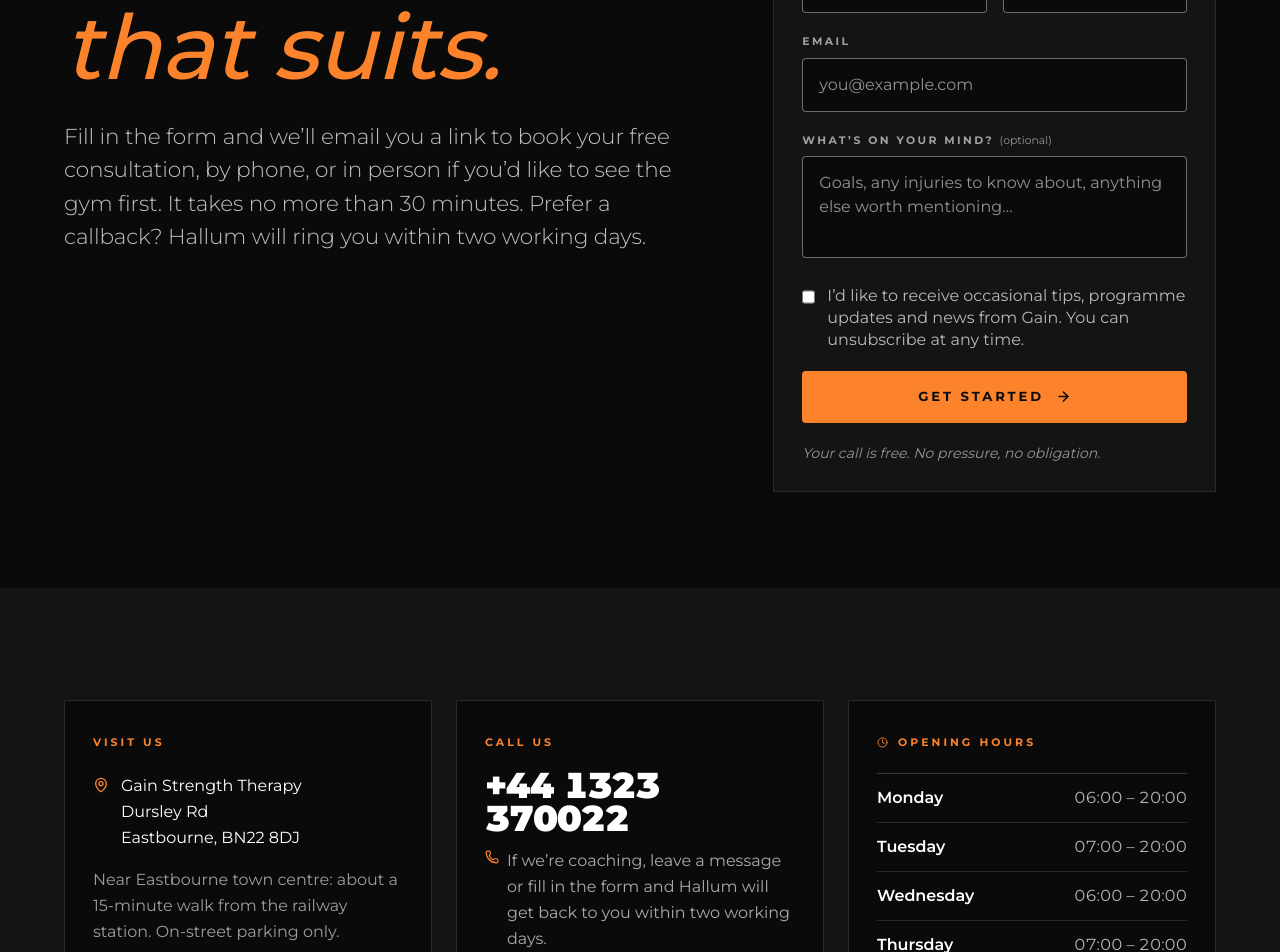
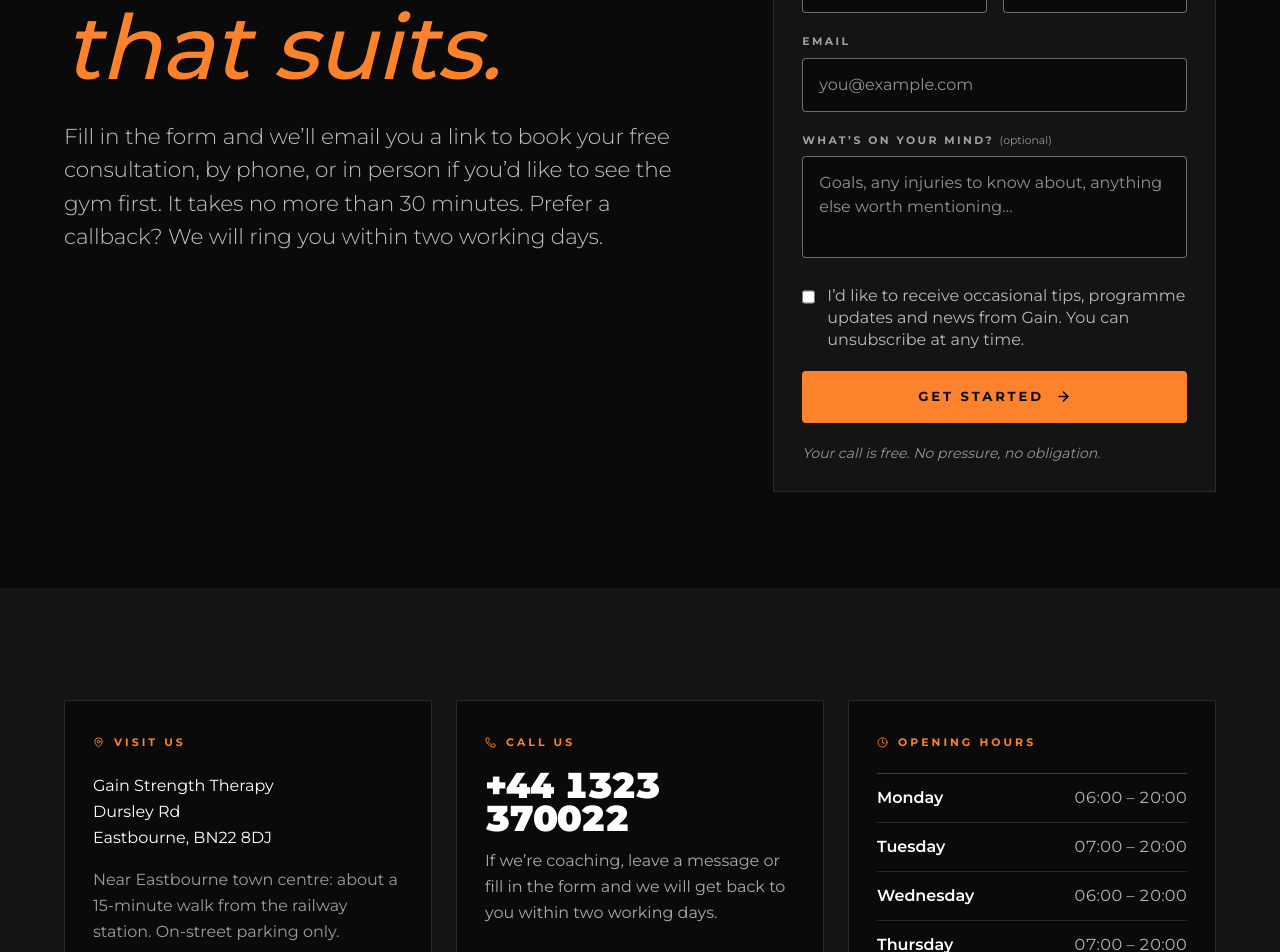
Before and after one commit to jevancousins/gain-website, a Next.js app: page /contact in a window 1280 px wide. Shown: the part 540-1492 px from the top of the page. Built offline with nearby package versions, Linux system fonts and the light colour scheme.

Commit message:
Polish About/Contact, footer links, and generalise trainer copy (#39)

```diff
--- a/src/app/6-week/page.tsx
+++ b/src/app/6-week/page.tsx
@@ -48,7 +48,7 @@ const PILLARS = [
   {
     number: "02",
     title: "MSc-qualified coaching",
-    body: "Led by Hallum Cousins, MSc Sport Physiology. Specialist focus on post-rehab and life after 40.",
+    body: "Led by a coach with an MSc in Sport Physiology. Specialist focus on post-rehab and life after 40.",
   },
   {
     number: "03",
--- a/src/app/contact/page.tsx
+++ b/src/app/contact/page.tsx
@@ -35,7 +35,7 @@ export default function ContactPage() {
               Fill in the form and we&rsquo;ll email you a link to book your
               free consultation, by phone, or in person if you&rsquo;d like to
               see the gym first. It takes no more than 30 minutes. Prefer a
-              callback? Hallum will ring you within two working days.
+              callback? We will ring you within two working days.
             </Lede>
           </div>
 
@@ -50,14 +50,22 @@ export default function ContactPage() {
       <Section tone="ink-soft">
         <div className="grid md:grid-cols-3 gap-6">
           <div className="border border-ink-line bg-ink p-7">
-            <Kicker>Visit us</Kicker>
-            <address className="not-italic mt-5 text-paper text-base leading-relaxed flex gap-3">
-              <MapPin size={16} className="text-flame mt-1 shrink-0" />
-              <span>
+            <Kicker>
+              <MapPin size={11} className="inline mr-1 align-middle" /> Visit us
+            </Kicker>
+            <address className="not-italic mt-5 text-base leading-relaxed">
+              <a
+                href={`https://maps.google.com/?q=${encodeURIComponent(
+                  `${SITE.name}, ${SITE.address.line1}, ${SITE.address.city} ${SITE.address.postcode}`
+                )}`}
+                target="_blank"
+                rel="noopener noreferrer"
+                className="text-paper hover:text-flame transition-colors"
+              >
                 Gain Strength Therapy<br />
                 {SITE.address.line1}<br />
                 {SITE.address.city}, {SITE.address.postcode}
-              </span>
+              </a>
             </address>
             <p className="mt-4 text-base text-paper/60 leading-relaxed">
               Near Eastbourne town centre: about a 15-minute walk from the
@@ -65,7 +73,7 @@ export default function ContactPage() {
             </p>
             <a
               href={`https://maps.google.com/?q=${encodeURIComponent(
-                `${SITE.address.line1}, ${SITE.address.city} ${SITE.address.postcode}`
+                `${SITE.name}, ${SITE.address.line1}, ${SITE.address.city} ${SITE.address.postcode}`
               )}`}
               target="_blank"
               rel="noopener noreferrer"
@@ -76,16 +84,17 @@ export default function ContactPage() {
           </div>
 
           <div className="border border-ink-line bg-ink p-7">
-            <Kicker>Call us</Kicker>
+            <Kicker>
+              <Phone size={11} className="inline mr-1 align-middle" /> Call us
+            </Kicker>
             <a
               href={`tel:${SITE.phoneHref}`}
               className="mt-4 block display text-3xl md:text-4xl text-paper hover:text-flame transition-colors tabular-nums"
             >
               {SITE.phone}
             </a>
-            <p className="mt-3 text-base text-paper/65 leading-relaxed flex gap-2 items-start">
-              <Phone size={14} className="text-flame mt-0.5 shrink-0" />
-              <span>If we&rsquo;re coaching, leave a message or fill in the form and Hallum will get back to you within two working days.</span>
+            <p className="mt-3 text-base text-paper/65 leading-relaxed">
+              If we&rsquo;re coaching, leave a message or fill in the form and we will get back to you within two working days.
             </p>
           </div>
 
--- a/src/app/faqs/page.tsx
+++ b/src/app/faqs/page.tsx
@@ -5,7 +5,7 @@ import { Folio, Kicker, Rule } from "@/components/editorial";
 export const metadata: Metadata = { title: "FAQs" };
 
 const FAQS = [
-  { q: "What happens after I fill in the form?", a: "We'll email you a link to book your free consultation, by phone or in person if you'd like to see the gym first. Prefer not to book? Hallum will call you within two working days. It lasts no more than 30 minutes." },
+  { q: "What happens after I fill in the form?", a: "We'll email you a link to book your free consultation, by phone or in person if you'd like to see the gym first. Prefer not to book? We will call you within two working days. It lasts no more than 30 minutes." },
   { q: "Which programme should I start with?", a: "Most people start with the 6-Week Transformation. It is the easiest way to see how we work and to feel real progress before committing to a longer block. If you already know you want a full transformation, the 12-Week is better value per session and goes deeper. We talk it through on the call." },
   { q: "I haven't trained in years. Will I cope?", a: "Yes. Most people walk in feeling exactly the same. We start where you are, not where we wish you were." },
   { q: "How many people are in a session?", a: "Up to six. Enough for atmosphere, few enough that your coach sees every rep." },
--- a/src/components/lead-form.tsx
+++ b/src/components/lead-form.tsx
@@ -97,8 +97,8 @@ export function LeadForm({
             <h2 className="display-tight text-2xl text-paper">Thanks, we&rsquo;ve got it.</h2>
             <p className="mt-2 text-paper/70 leading-relaxed text-base">
               Check your inbox: we&rsquo;ve emailed you a link to book your
-              consultation, by phone or in person. Prefer a callback? Hallum
-              will ring you within two working days.
+              consultation, by phone or in person. Prefer a callback? We will
+              ring you within two working days.
             </p>
           </div>
         </div>
--- a/src/components/site-footer.tsx
+++ b/src/components/site-footer.tsx
@@ -77,10 +77,10 @@ export function SiteFooter() {
         <div className="md:col-span-2">
           <h3 className="text-[0.68rem] font-bold uppercase tracking-[0.24em] text-paper/60">Explore</h3>
           <ul className="mt-5 space-y-2.5 text-paper/75 text-base">
+            <li><Link href="/" className="link-quiet hover:text-paper">Home</Link></li>
             <li><Link href="/about" className="link-quiet hover:text-paper">About</Link></li>
-            <li><Link href="/contact" className="link-quiet hover:text-paper">Enquire</Link></li>
             <li><Link href="/contact" className="link-quiet hover:text-paper">Contact</Link></li>
-            <li><Link href="/contact" className="link-quiet hover:text-paper">Book</Link></li>
+            <li><Link href="/faqs" className="link-quiet hover:text-paper">FAQs</Link></li>
           </ul>
         </div>
 
```
Also changed, not shown: src/app/about/page.tsx (+19 -16 lines).
